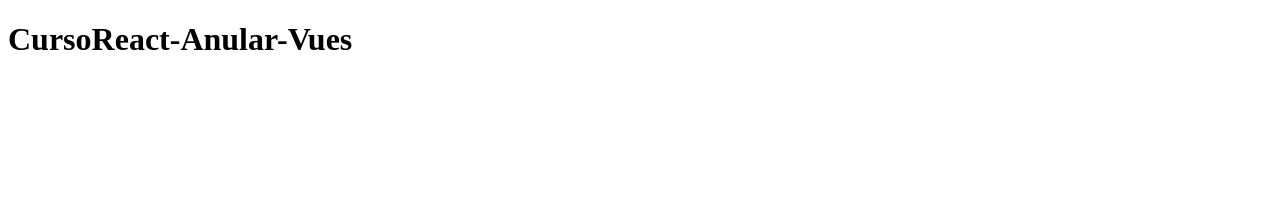
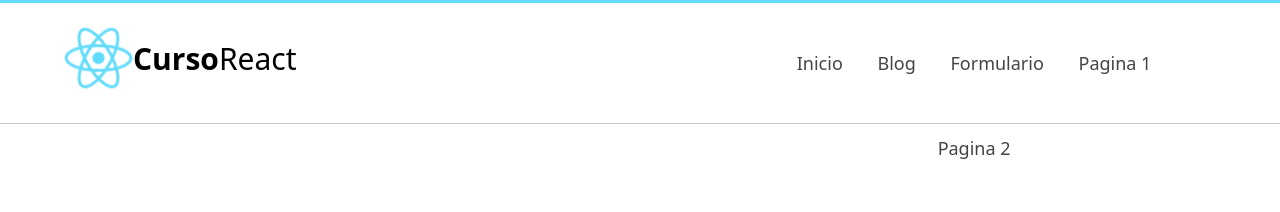
Before and after one commit to fernandoSR1390/cursoAngular-React-Vue, a plain HTML site: page index.html in a window 1280 px wide. Drawn offline with Linux system fonts and the light colour scheme.

Commit message:
avance 1 hasta animar logo

```diff
--- /dev/null
+++ b/assets/css/style.css
@@ -0,0 +1,88 @@
+body {
+    text-align: center;
+    margin: 0px;
+    padding: 0px;
+    font-family: system-ui, -apple-system, BlinkMacSystemFont, 'Segoe UI', Roboto, Oxygen, Ubuntu, Cantarell, 'Open Sans', 'Helvetica Neue', sans-serif;
+    -webkit-font-smoothing: antialiased;
+    -moz-font-smoothing: antialiased;
+    -moz-osx-font-smoothing: antialiased;
+}
+
+#header {
+    height: 120px;
+    width: 100%;
+    background: white;
+    border-bottom: 1px solid #ccc;
+    border-top: 3px solid #61dafb;
+}
+
+.center {
+    width: 90%;
+    margin: 0px auto;
+}
+
+.clearfix {
+    clear: both;
+    float: none;
+}
+
+#logo {
+    width: 30%;
+    font-size: 30px;
+    float: left;
+    margin-top: 35px;
+}
+
+#logo img{
+    display: block;
+    float: left;
+    height: 60px;
+    margin-top: -10px;
+    margin-right: 0px;
+    animation: animacion-react infinite 30s linear;
+}
+
+@keyframes animacion-react {
+    from {
+        transform: rotate(0deg);
+    }
+    to {
+        transform: rotate(360deg);
+    }
+}
+
+#brand {
+    display: block;
+    margin: 0px;
+    float: left;
+}
+
+#menu {
+    width: 70%;
+    float: right;
+    font-size: 18px;
+}
+
+#menu ul{
+    line-height: 85px;
+    width: 60%;
+    float: right;
+}
+
+#menu ul li{
+    display: inline-block;
+    list-style: none;
+    height: 46px;
+    margin-left: 15px;
+    margin-right: 15px;
+}
+
+#menu a{
+    text-decoration: none;
+    color: #444;
+    transition: 300ms all;
+}
+
+#menu a:hover{
+    color: #3cb2d3;
+}
--- a/index.html
+++ b/index.html
@@ -4,11 +4,35 @@
     <meta charset="UTF-8">
     <meta http-equiv="X-UA-Compatible" content="IE=edge">
     <meta name="viewport" content="width=device-width, initial-scale=1.0">
-    <title>CursoReact-Anular-Vue</title>
+    <title>CursoMaster_React-Angular-Vue</title>
+
+    <!-- HOLA DE ESTILOS -->
+    <link rel="stylesheet" href="assets/css/style.css" type="text/css">
 </head>
 <body>
-    <div>
-        <h1>CursoReact-Anular-Vues</h1>
-    </div>
+    <header id="header">
+        <div class="center">
+            <!-- LOGO -->
+            <div id="logo">
+                <img src="assets/images/React-icon.png" alt="LogoTipo" class="app-logo">
+                <span id="brand">
+                    <strong>Curso</strong>React
+                </span>
+            </div>
+
+            <!-- MENU -->
+            <nav id="menu">
+                <ul>
+                    <li><a href="#">Inicio</a></li>
+                    <li><a href="#">Blog</a></li>
+                    <li><a href="#">Formulario</a></li>
+                    <li><a href="#">Pagina 1</a></li>
+                    <li><a href="#">Pagina 2</a></li>
+                </ul>
+            </nav>
+            <!-- LIMPIAR FLOTADOS -->
+            <div class="clearfix"></div>
+        </div>
+    </header>
 </body>
 </html>
```
Also changed, not shown: assets/images/React-icon.png (added).
